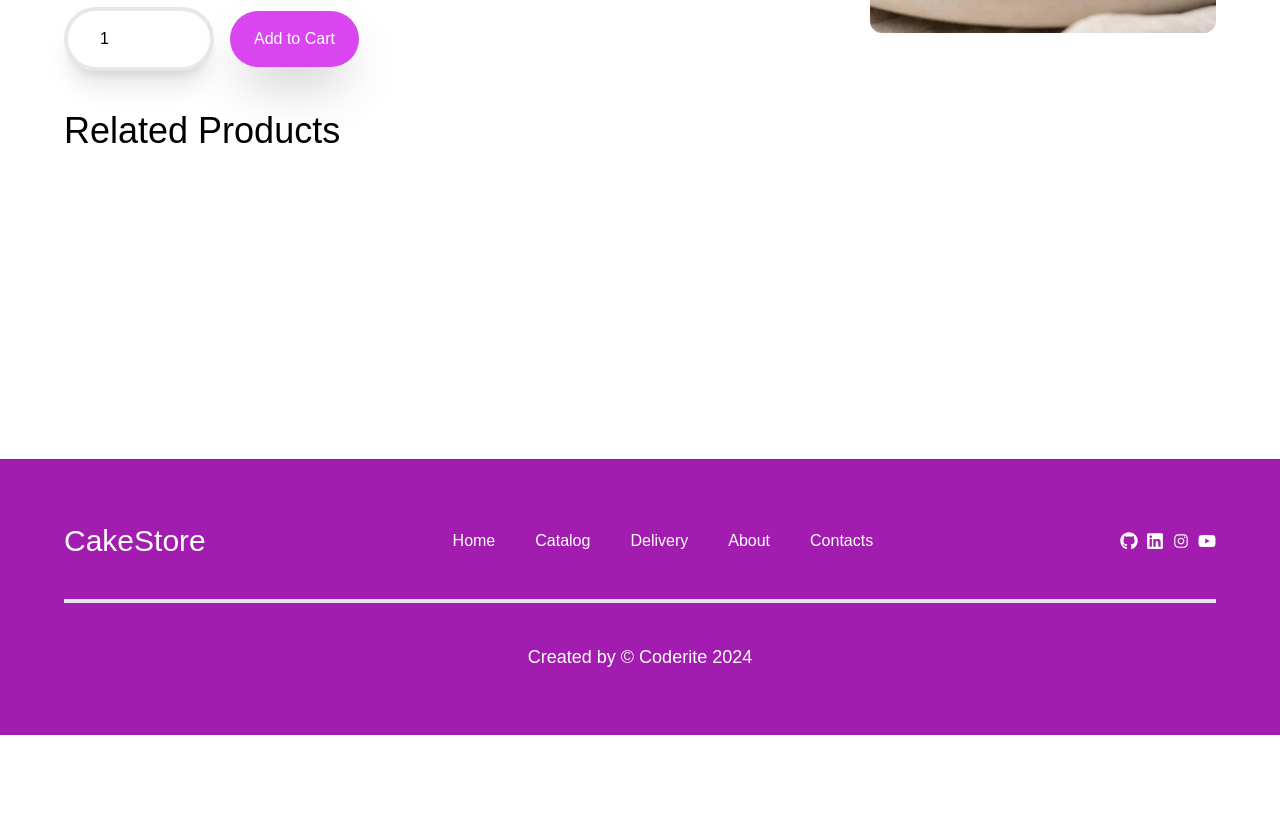
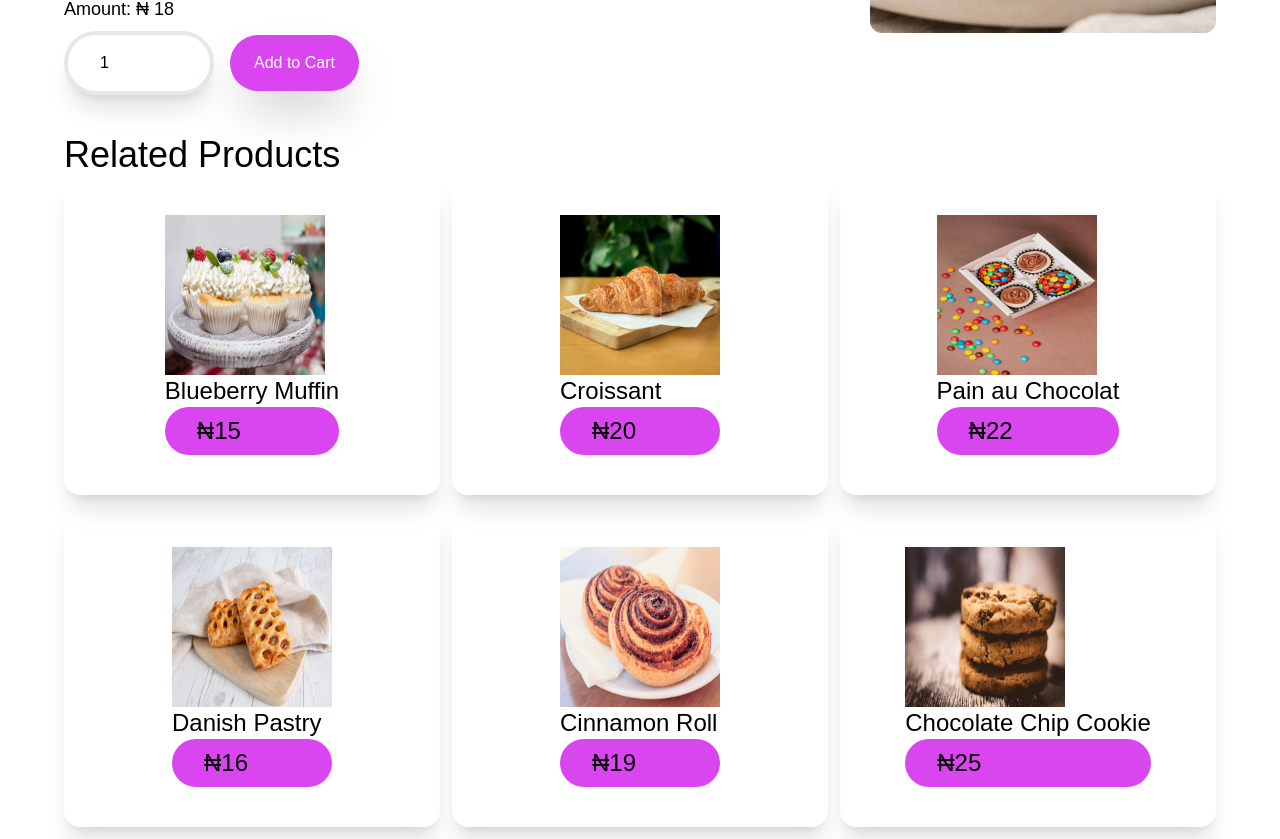
Before and after one commit to coderitec/cakestore, a Next.js app: page /product/Apple-Turnover in a window 1280 px wide. Shown: the part 501-1340 px from the top of the page. Before the commit the page ends 1236 px from the top, so only its background shows below. Built offline with nearby package versions, Linux system fonts and the light colour scheme; a web font is replaced by a local one.

Commit message:
feat: add related sections

```diff
--- a/src/app/product/[id]/page.jsx
+++ b/src/app/product/[id]/page.jsx
@@ -1,8 +1,11 @@
 import { data } from "@/app/components/data"
 import Image from "next/image"
+import Link from "next/link"
 
 export default function ProductPage({params}) {
     const filteredProduct = data.find(product => product.name.split(' ').join('-') == params.id)
+
+    const relatedProducts = data.filter(product =>  product.name !== filteredProduct.name && product.type == filteredProduct.type).slice(0, 6)
 
   return (
     <div className="px-16 py-12 " >
@@ -11,6 +14,7 @@ export default function ProductPage({params}) {
         <div>
 
         <h2 className="font-semibold text-3xl pb-6">{filteredProduct.name}</h2>
+        <h3><span className="font-bold">Region:</span> {filteredProduct.region.join(', ')}</h3>
         {filteredProduct.description.map(para => (
             <p key={Math.random()} className="text-lg py-2">{para}</p>
         ))}
@@ -32,7 +36,23 @@ export default function ProductPage({params}) {
 
         <div>
             <h2 className="pt-10 text-4xl">Related Products</h2>
+
+            <div className="grid md:grid-cols-3 sm:grid-cols-2 grid-cols-1 gap-3">
+                {relatedProducts.map(datum =>
+                    (
+                        <section key={datum.id}  className="flex flex-col gap-3 items-center shadow-xl rounded-2xl py-10 text-2xl">
+                          <Link href={`/product/${datum.name.split(' ').join('-')}`} title={datum.name}>
+                          <Image src={`/cakes/${datum.name.split(' ').join('-')}.jpg`} alt={datum.name} width='300' height='400' className="h-40 w-40" />
+                          <h3>{datum.name}</h3>
+                          <p className="bg-fuchsia-500 py-2 px-8 rounded-full"><span>&#8358;</span><span>{datum.amount}</span></p>
+                          </Link>
+                        </section>
+                      ))
+                }
+            </div>
+
         </div>
+
     </div>
   )
 }
```
